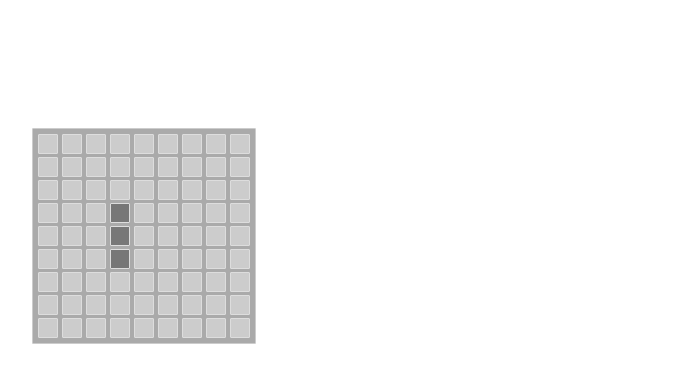
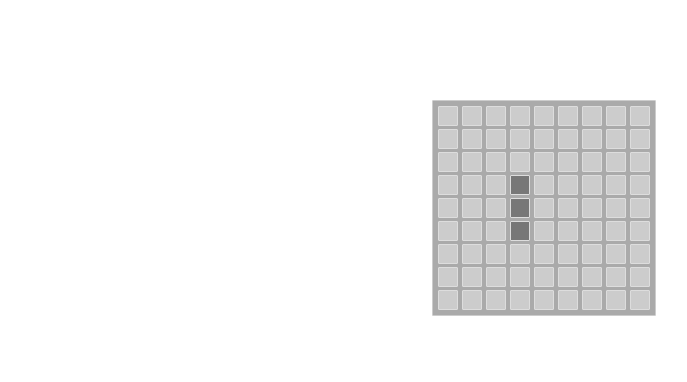
Before and after one commit to grischenko-v/SNAKE, a plain HTML site: page index.html in a window 1280 px wide. Shown: the whole page, without its empty margins (96-783 px from the left). Drawn offline with Linux system fonts and the light colour scheme.

Commit message:
set grid margin to auto

```diff
--- a/css/main.css
+++ b/css/main.css
@@ -7,7 +7,8 @@
     border: 1px solid #ccc;
     height: 204px;
     width: 212px;
-    margin: 10%;
+    margin: auto;
+    margin-top: 100px;
     padding: 5px;
     background-color: #aaa;
     border-radius: 1px;
```
